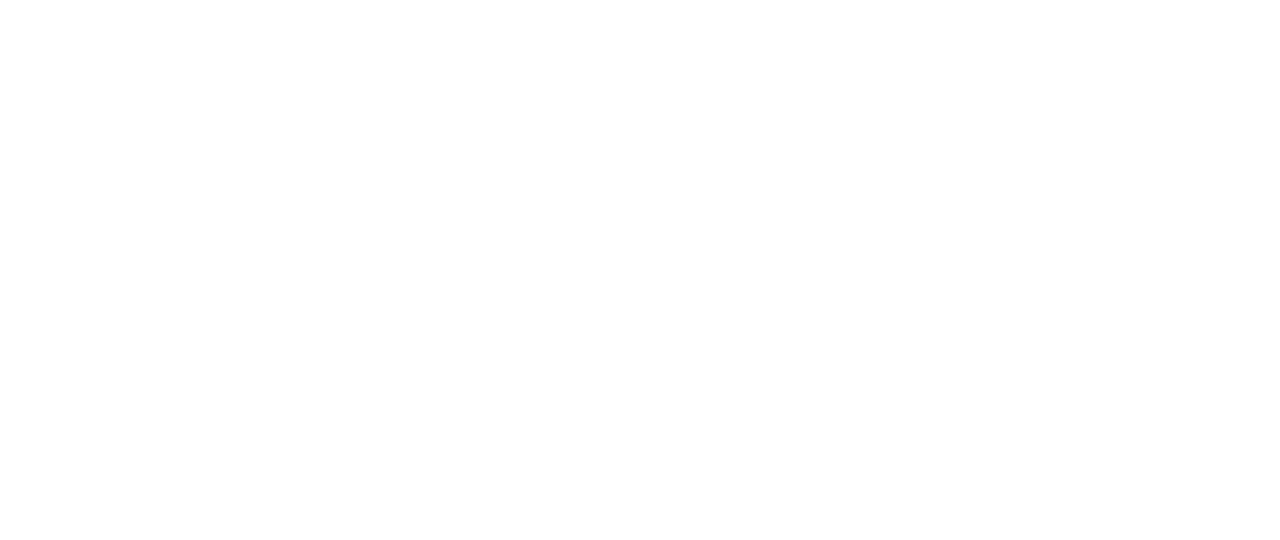
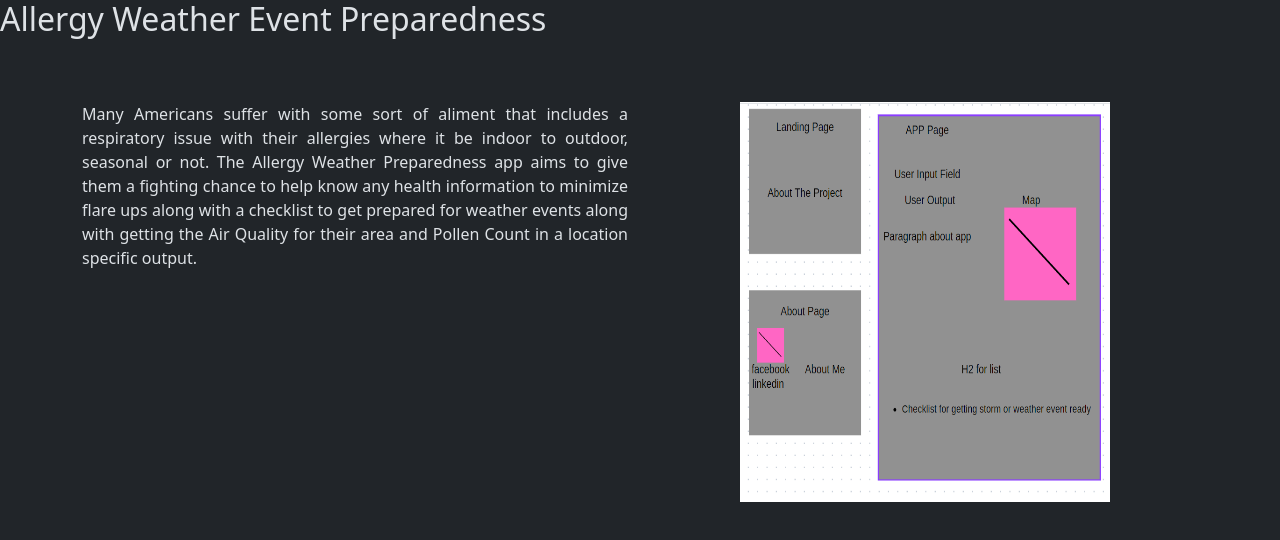
Before and after one commit to trincellshelvin/AllergyWeatherPrepardness, a plain HTML site: page index.html in a window 1280 px wide. Drawn offline with nearby package versions, Linux system fonts and the light colour scheme.

Commit message:
base coding inside contaioners with columns.

```diff
--- a/index.html
+++ b/index.html
@@ -1,5 +1,5 @@
 <!DOCTYPE html>
-<html lang="en">
+<html lang="en" data-bs-theme="dark">
 
 <head>
     <meta charset="UTF-8">
@@ -11,6 +11,26 @@
 </head>
 
 <body>
+    <h2>Allergy Weather Event Preparedness</h2>
+    <div class="container text-center" style="margin-top: 5%;">
+        <div class="row">
+            <div class="col-md-6" style="text-align: justify;">
+                <p>
+                    Many Americans suffer with some sort of aliment that includes a respiratory issue with their
+                    allergies where it be indoor to outdoor, seasonal or not.
+                    The Allergy Weather Preparedness app aims to give them a fighting chance to help know any health
+                    information to minimize flare ups along with a checklist to get prepared for weather events along
+                    with getting the Air Quality for their area and Pollen Count in a location specific output.
+                </p>
+            </div>
+            <div class="col-md-6">
+                <a
+                    href="https://www.canva.com/design/DAGQTJwZiLk/ixFmhH4nGKURv3vsMbKLoQ/edit?utm_content=DAGQTJwZiLk&utm_campaign=designshare&utm_medium=link2&utm_source=sharebutton"><img
+                        src="wireframeapp.png" alt="APP capstone Wireframe" width="370" height="400"></a>
+            </div>
+        </div>
+    </div>
+
 
     <script src="script.js"></script>
     <script src="allergyweatherpreparedness.js"></script>
--- a/style.css
+++ b/style.css
@@ -0,0 +1,3 @@
+.transparentimg{
+    opacity: .5;
+}
```
Also changed, not shown: about.html (+22 -0 lines), trincell.png (added), wireframeapp.png (added), 2 other files.
